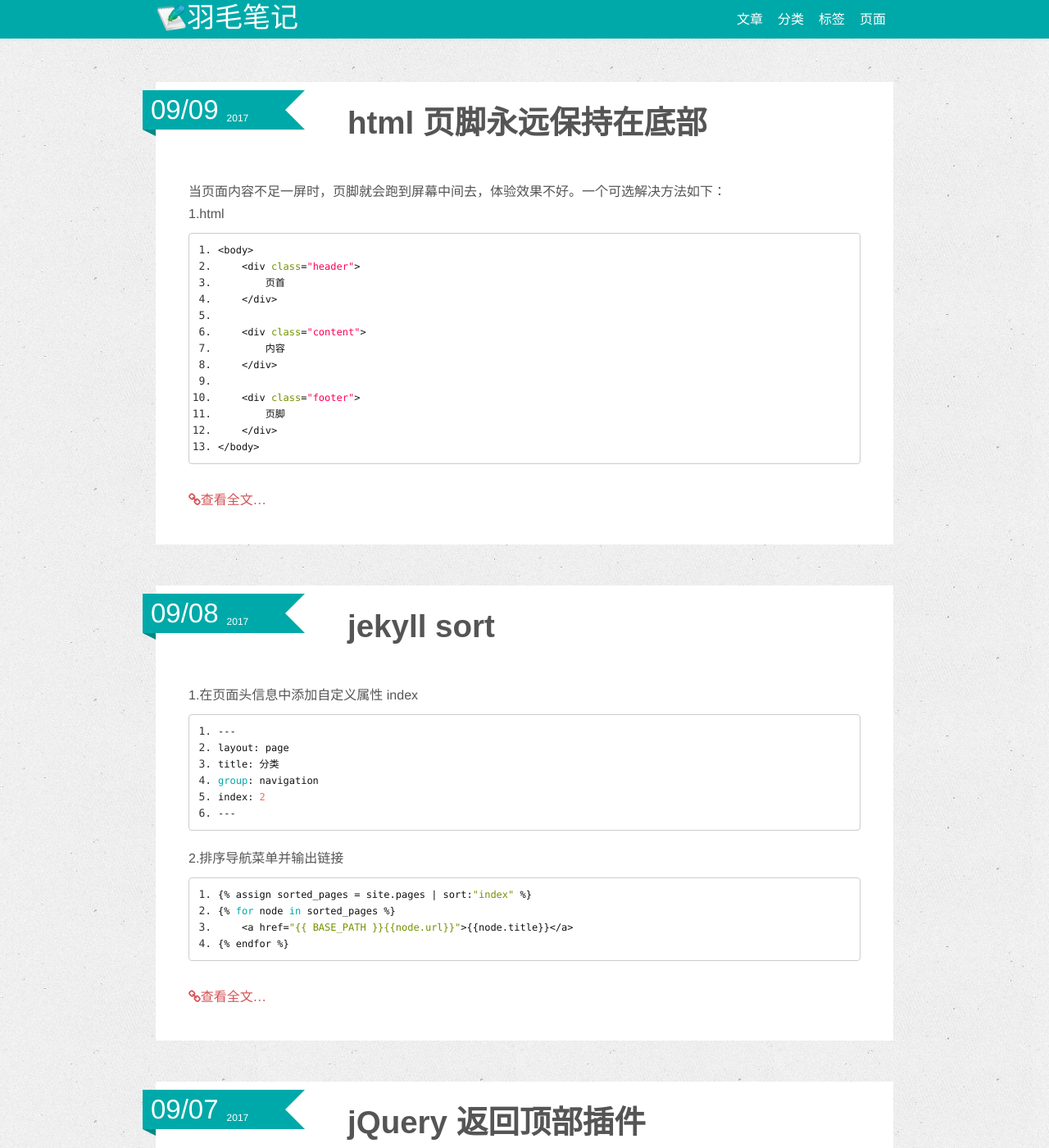
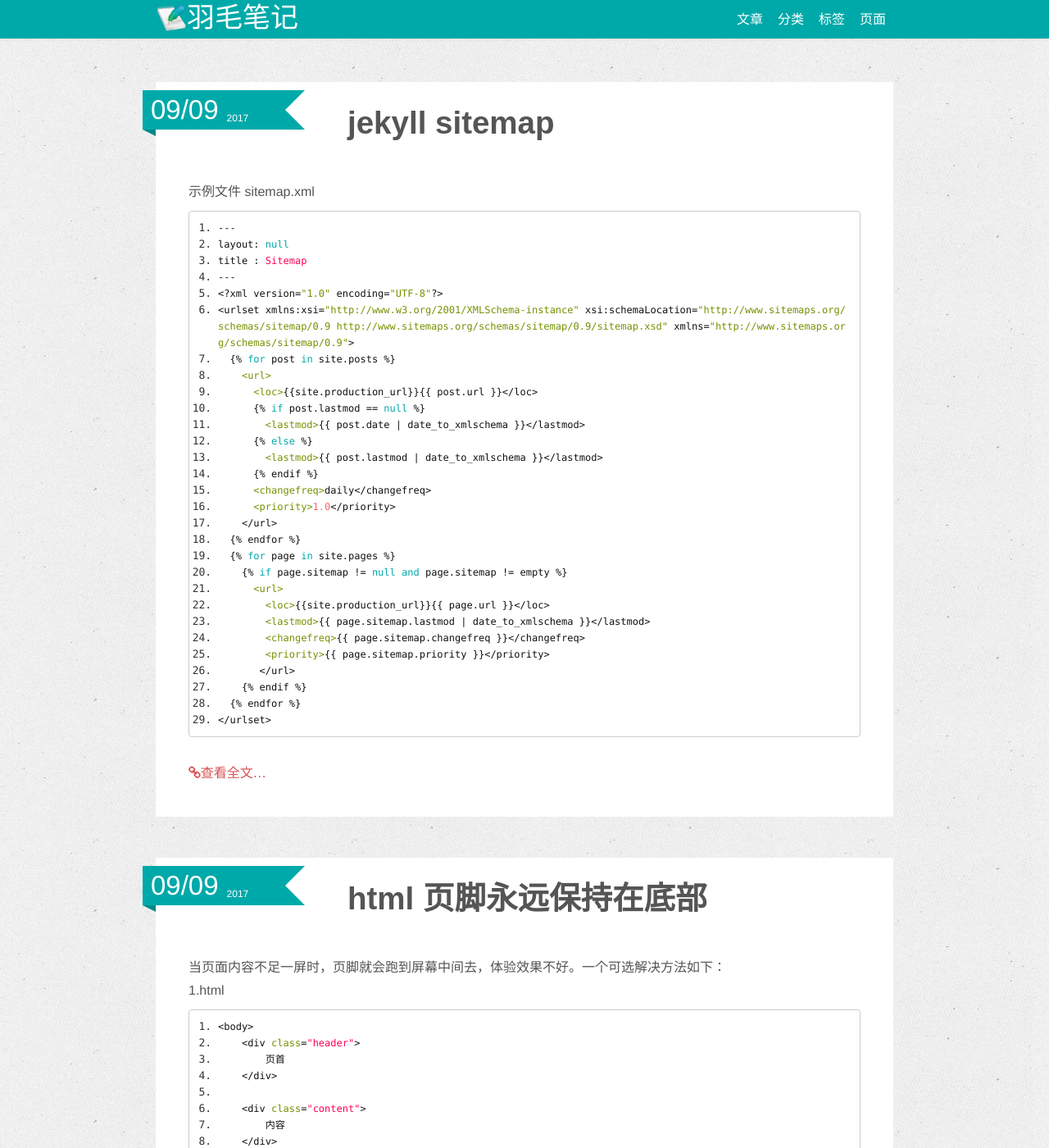
Before and after one commit to zhizheng/zhizheng.github.io, a Jekyll site: the page built from index.html, in a window 1280 px wide and 1400 px high. Shown: the whole window at 82% size. Built offline with Jekyll 4.4.1, drawn with Linux system fonts in a browser that asks for light colours; the list of posts is cut into pages by our own code; some of the changed text lies outside the part shown.

Commit message:
Update/add articles

````diff
--- /dev/null
+++ b/_posts/2017-09-10-jekyll-sitemap.md
@@ -0,0 +1,48 @@
+---
+layout: post
+title: jekyll sitemap
+date: 2017-09-10 05:10:01 +0800
+lastmod: 2017-09-10 05:10:01 +0800
+category : it
+tagline: "Supporting tagline"
+tags : [jekyll,sitemap]
+---
+{% include JB/setup %}
+# jekyll sitemap
+---
+示例文件 sitemap.xml
+```
+---
+layout: null
+title : Sitemap
+---
+{% raw %}<?xml version="1.0" encoding="UTF-8"?>
+<urlset xmlns:xsi="http://www.w3.org/2001/XMLSchema-instance" xsi:schemaLocation="http://www.sitemaps.org/schemas/sitemap/0.9 http://www.sitemaps.org/schemas/sitemap/0.9/sitemap.xsd" xmlns="http://www.sitemaps.org/schemas/sitemap/0.9">
+  {% for post in site.posts %}
+    <url>
+      <loc>{{site.production_url}}{{ post.url }}</loc>
+      {% if post.lastmod == null %}
+        <lastmod>{{ post.date | date_to_xmlschema }}</lastmod>
+      {% else %}
+        <lastmod>{{ post.lastmod | date_to_xmlschema }}</lastmod>
+      {% endif %}
+      <changefreq>daily</changefreq>
+      <priority>1.0</priority>
+    </url>
+  {% endfor %}
+  {% for page in site.pages %}
+    {% if page.sitemap != null and page.sitemap != empty %}
+      <url>
+        <loc>{{site.production_url}}{{ page.url }}</loc>
+        <lastmod>{{ page.sitemap.lastmod | date_to_xmlschema }}</lastmod>
+        <changefreq>{{ page.sitemap.changefreq }}</changefreq>
+        <priority>{{ page.sitemap.priority }}</priority>
+       </url>
+    {% endif %}
+  {% endfor %}
+</urlset>{% endraw %}
+```
+<!-- more -->
+参考资料：
+- [generating-a-sitemap-in-jekyll-without-a-plugin](http://davidensinger.com/2013/03/generating-a-sitemap-in-jekyll-without-a-plugin/)
+- [https://en.wikipedia.org/wiki/Sitemaps](https://en.wikipedia.org/wiki/Sitemaps)
````
Also changed, not shown: _posts/2017-09-09-html-footer-bottom-forever.md (+2 -2 lines).
